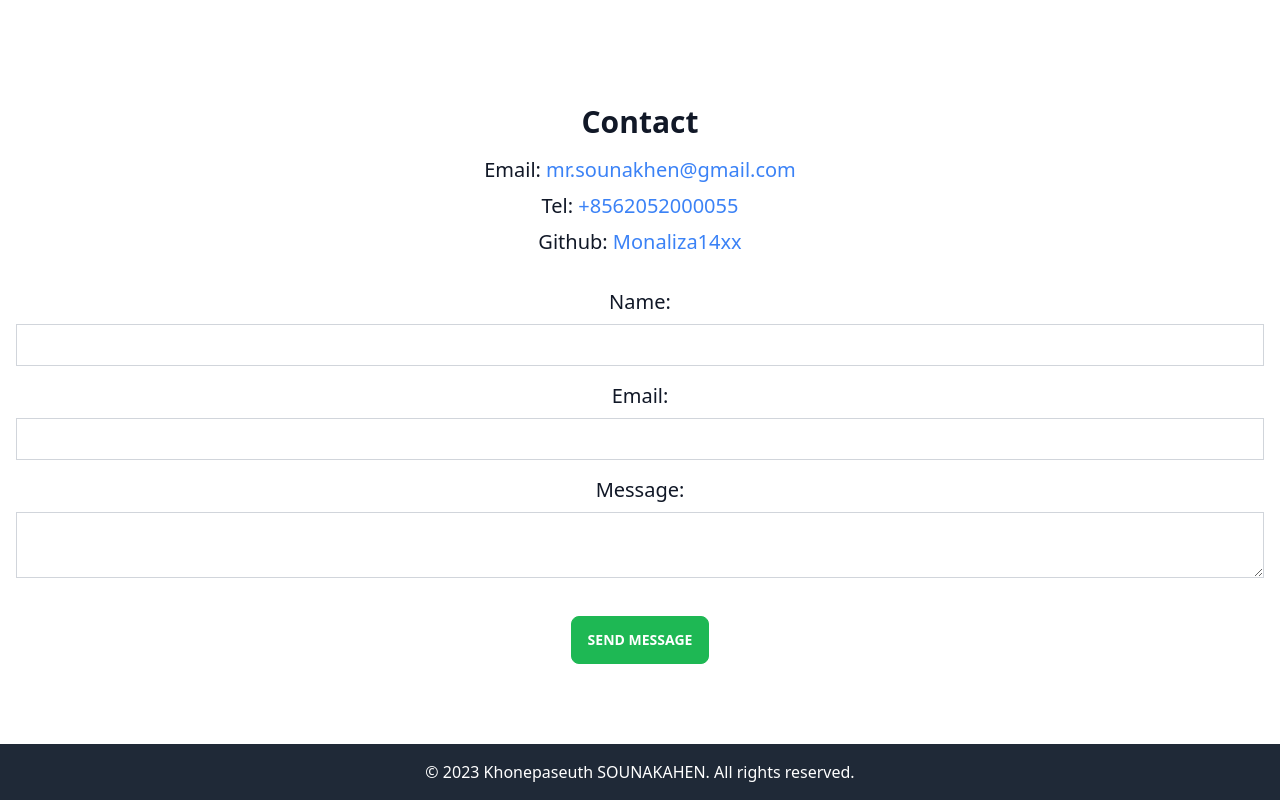
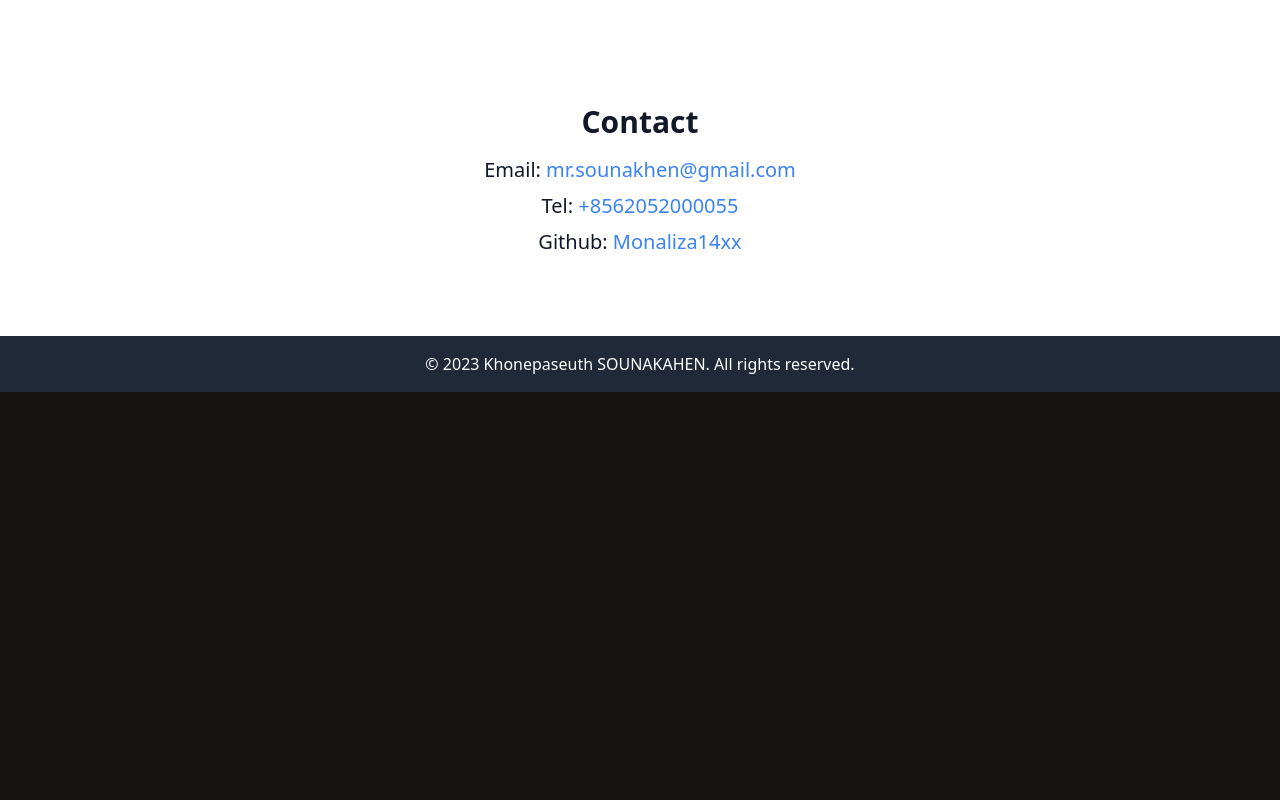
Before and after one commit to Monaliza14xx/portfolio, a website: page index.html in a window 1280 px wide. Shown: the part 2860-3660 px from the top of the page. After the commit the page ends 3252 px from the top, so only its background shows below. Drawn offline with nearby package versions, Linux system fonts and the light colour scheme.

Commit message:
chore: Remove form submission functionality from index.html

```diff
--- a/index.html
+++ b/index.html
@@ -76,21 +76,6 @@
         <p class="text-xl mt-4">Email: <a href="mailto:mr.sounakhen@gmail.com" class="text-blue-500 hover:text-blue-700">mr.sounakhen@gmail.com</a></p>
         <p class="text-xl mt-2">Tel: <a href="tel:+8562052000055" class="text-blue-500 hover:text-blue-700">+8562052000055</a></p>
         <p class="text-xl mt-2">Github: <a href="https://github.com/Monaliza14xx" class="text-blue-500 hover:text-blue-700">Monaliza14xx</a></p>
-        <form action="[Form Submission URL]" method="post" class="mt-8">
-            <div class="mb-4">
-                <label for="name" class="block text-xl">Name:</label>
-                <input type="text" id="name" name="name" required class="w-full p-2 mt-2 border border-gray-300 focus:border-blue-500 focus:outline-none">
-            </div>
-            <div class="mb-4">
-                <label for="email" class="block text-xl">Email:</label>
-                <input type="email" id="email" name="email" required class="w-full p-2 mt-2 border border-gray-300 focus:border-blue-500 focus:outline-none">
-            </div>
-            <div class="mb-4">
-                <label for="message" class="block text-xl">Message:</label>
-                <textarea id="message" name="message" required class="w-full p-2 mt-2 border border-gray-300 focus:border-blue-500 focus:outline-none"></textarea>
-            </div>
-            <button type="submit" class="btn btn-primary mt-4">Send Message</button>
-        </form>
     </div>
 </section>
 
```
